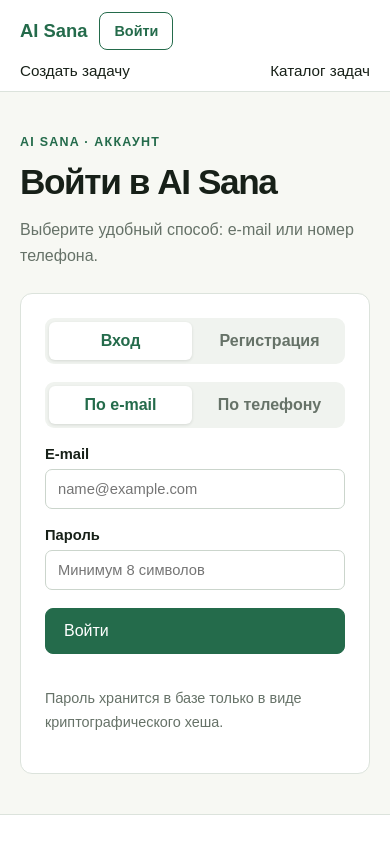
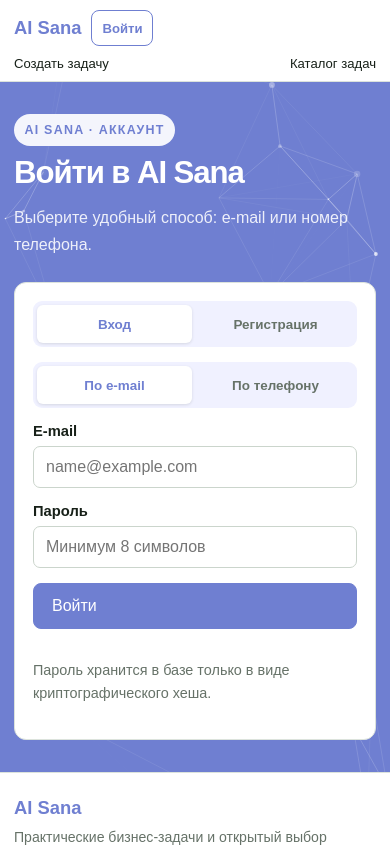
Before and after one commit to BAITC-Hacks/hack-a7c0158c-mba-team, a Next.js app: page /auth in a window 390 px wide. Shown: the top 847 px of the page. Built offline with nearby package versions, Linux system fonts and the light colour scheme.

Commit message:
feat: add particle theme and mobile layout

```diff
--- a/package.json
+++ b/package.json
@@ -10,6 +10,7 @@
   "dependencies": {
     "better-sqlite3": "^11.10.0",
     "next": "^16.0.0",
+    "particles.js": "^2.0.0",
     "react": "^19.2.0",
     "react-dom": "^19.2.0"
   },
--- a/src/app/globals.css
+++ b/src/app/globals.css
@@ -2,13 +2,16 @@
   color-scheme: light;
   --ink: #172018;
   --muted: #667268;
-  --paper: #f7f8f3;
-  --accent: #246b4b;
+  --paper: #6f7fd1;
+  --accent: #6f7fd1;
   --line: #dce3dc;
 }
 
 * { box-sizing: border-box; }
-body { display: flex; min-height: 100vh; flex-direction: column; margin: 0; background: var(--paper); color: var(--ink); font-family: Arial, sans-serif; }
+body { position: relative; display: flex; min-height: 100vh; flex-direction: column; margin: 0; background: var(--paper); color: var(--ink); font-family: Arial, sans-serif; }
+.particles-background { position: fixed; z-index: 0; inset: 0; overflow: hidden; background: #6f7fd1; pointer-events: none; }
+.particles-background canvas { display: block; width: 100%; height: 100%; }
+.site-header, .container, .site-footer { position: relative; z-index: 1; }
 a { color: inherit; text-decoration: none; }
 .site-header { min-height: 68px; padding: 0 6vw; display: flex; align-items: center; gap: 24px; border-bottom: 1px solid var(--line); background: #fff; }
 .brand { font-size: 1.15rem; font-weight: 800; color: var(--accent); }
@@ -21,7 +24,8 @@ nav a:hover { color: var(--accent); }
 h1 { max-width: 760px; margin: 10px 0 16px; font-size: clamp(2.2rem, 5vw, 4rem); line-height: 1.08; letter-spacing: -.04em; }
 p { line-height: 1.65; }
 .hero > p:not(.eyebrow) { max-width: 590px; color: var(--muted); font-size: 1.1rem; }
-.eyebrow { margin: 0; color: var(--accent); font-size: .78rem; font-weight: 700; letter-spacing: .1em; text-transform: uppercase; }
+.eyebrow { display: inline-flex; margin: 0; padding: .35rem .65rem; border-radius: 999px; background: rgb(255 255 255 / 92%); color: var(--accent); font-size: .78rem; font-weight: 700; letter-spacing: .1em; text-transform: uppercase; }
+h1 { color: #fff; }
 .actions { display: flex; flex-wrap: wrap; gap: 12px; margin-top: 28px; }
 .button { display: inline-flex; min-height: 46px; align-items: center; padding: 0 18px; border: 1px solid var(--accent); border-radius: 8px; background: var(--accent); color: white; font-weight: 700; }
 .button-secondary { background: transparent; color: var(--accent); }
@@ -30,20 +34,20 @@ p { line-height: 1.65; }
 .form-card { display: grid; gap: 18px; max-width: 680px; padding: 24px; border: 1px solid var(--line); border-radius: 12px; background: #fff; }
 .form-card label { display: grid; gap: 7px; font-size: .92rem; font-weight: 700; }
 .form-card input, .form-card textarea { width: 100%; padding: 11px 12px; border: 1px solid #cbd5cc; border-radius: 7px; color: var(--ink); font: inherit; font-weight: 400; }
-.form-card input:focus, .form-card textarea:focus { outline: 2px solid #84ae96; outline-offset: 1px; }
+.form-card input:focus, .form-card textarea:focus { outline: 2px solid rgb(111 127 209 / 40%); outline-offset: 1px; }
 .form-error { margin: 0; color: #a42727; }
-.success-message { padding: 18px; border-radius: 9px; background: #e4f4e9; color: #1c6039; }
+.success-message { padding: 18px; border-radius: 9px; background: #eef0ff; color: #4656ad; }
 .proposal-list { display: grid; gap: 16px; }
 .proposal-card { padding: 22px; border: 1px solid var(--line); border-radius: 12px; background: #fff; }
 .proposal-card h2 { margin: 0; font-size: 1.2rem; }
 .proposal-heading { display: flex; align-items: center; justify-content: space-between; gap: 12px; }
 .status-pill { padding: 5px 10px; border-radius: 999px; background: #eef0ed; color: #58645a; font-size: .8rem; white-space: nowrap; }
-.status-selected { background: #e4f4e9; color: #1c6039; }
+.status-selected { background: #eef0ff; color: #4656ad; }
 .status-rejected { background: #f9e8e6; color: #8b3028; }
 .text-link { color: var(--accent); font-weight: 700; text-decoration: underline; text-underline-offset: 3px; }
 
 .catalog-page h1 { margin-bottom: 10px; }
-.catalog-intro { max-width: 760px; margin: 0 0 28px; color: var(--muted); }
+.catalog-intro { max-width: 760px; margin: 0 0 28px; color: rgb(255 255 255 / 88%); }
 .catalog-toolbar { display: flex; flex-wrap: wrap; align-items: end; gap: 14px; margin: 24px 0; padding: 16px; border: 1px solid var(--line); border-radius: 12px; background: #fff; }
 .filter-control { display: grid; gap: 6px; min-width: 170px; color: var(--muted); font-size: .82rem; font-weight: 700; }
 .filter-control select { min-height: 42px; padding: 0 32px 0 10px; border: 1px solid var(--line); border-radius: 7px; background: white; color: var(--ink); font: inherit; }
@@ -56,7 +60,7 @@ p { line-height: 1.65; }
 .readiness-badge { flex: 0 0 auto; padding: 5px 9px; border-radius: 999px; font-size: .75rem; font-weight: 700; }
 .readiness-draft { background: #f1f2ed; color: #566052; }
 .readiness-working { background: #fff2d7; color: #805600; }
-.readiness-ready { background: #e2f2e8; color: #246b4b; }
+.readiness-ready { background: #eef0ff; color: #4656ad; }
 .readiness-priority { background: #e7eaff; color: #3e4d9b; }
 .task-summary { display: -webkit-box; overflow: hidden; margin: 0; color: var(--muted); -webkit-box-orient: vertical; -webkit-line-clamp: 3; }
 .score-row { display: flex; align-items: baseline; gap: 9px; }
@@ -83,23 +87,23 @@ p { line-height: 1.65; }
 .task-flow { max-width: 1040px; margin: 0 auto; }
 .task-page-heading { display: grid; grid-template-columns: minmax(0, 1.2fr) minmax(300px, .8fr); align-items: end; gap: clamp(24px, 5vw, 56px); margin-bottom: 34px; }
 .task-page-copy h1 { max-width: 700px; margin: 10px 0 14px; font-size: clamp(2rem, 4.2vw, 3.2rem); letter-spacing: -.035em; }
-.task-intro { max-width: 640px; margin: 0; color: var(--muted); font-size: 1.05rem; }
+.task-intro { max-width: 640px; margin: 0; color: rgb(255 255 255 / 88%); font-size: 1.05rem; }
 .task-overview { padding: 22px; border: 1px solid var(--line); border-radius: 14px; background: #fff; box-shadow: 0 10px 24px rgb(23 32 24 / 4%); }
 .task-overview-kicker { margin: 0 0 5px; color: var(--accent); font-size: .74rem; font-weight: 800; letter-spacing: .08em; text-transform: uppercase; }
 .task-overview h2 { margin: 0 0 16px; font-size: 1.1rem; }
 .task-overview ol { display: grid; gap: 13px; margin: 0; padding: 0; list-style: none; }
 .task-overview li { display: flex; align-items: flex-start; gap: 11px; }
-.task-overview li > span { display: grid; flex: 0 0 28px; width: 28px; height: 28px; place-items: center; border-radius: 50%; background: #edf4ef; color: var(--accent); font-size: .68rem; font-weight: 800; }
+.task-overview li > span { display: grid; flex: 0 0 28px; width: 28px; height: 28px; place-items: center; border-radius: 50%; background: #eef0ff; color: var(--accent); font-size: .68rem; font-weight: 800; }
 .task-overview li div { display: grid; gap: 2px; padding-top: 2px; }
 .task-overview li strong { font-size: .86rem; }
 .task-overview li small { color: var(--muted); font-size: .78rem; line-height: 1.4; }
 .task-steps { display: grid; grid-template-columns: repeat(4, minmax(0, 1fr)); gap: 12px; margin: 0 0 24px; padding: 0; list-style: none; counter-reset: task-step; }
-.task-steps li { display: flex; align-items: center; gap: 9px; min-width: 0; padding: 0 4px 11px; border: 0; border-bottom: 2px solid var(--line); border-radius: 0; background: transparent; color: var(--muted); font-size: .88rem; counter-increment: task-step; }
+.task-steps li { display: flex; align-items: center; gap: 9px; min-width: 0; padding: 0 4px 11px; border: 0; border-bottom: 2px solid rgb(255 255 255 / 35%); border-radius: 0; background: transparent; color: rgb(255 255 255 / 76%); font-size: .88rem; counter-increment: task-step; }
 .task-steps li::before { display: grid; flex: 0 0 27px; width: 27px; height: 27px; place-items: center; border: 1px solid #cbd5cc; border-radius: 50%; background: #fff; color: var(--muted); content: counter(task-step); font-size: .78rem; font-weight: 700; }
 .task-steps li.is-current { border-color: var(--accent); color: var(--ink); font-weight: 700; }
 .task-steps li.is-current::before { border-color: var(--accent); background: var(--accent); color: #fff; }
-.task-steps li.is-done { border-color: #a7c8b3; color: var(--accent); }
-.task-steps li.is-done::before { border-color: #a7c8b3; background: #e7f3eb; color: var(--accent); content: "✓"; }
+.task-steps li.is-done { border-color: rgb(255 255 255 / 60%); color: #fff; }
+.task-steps li.is-done::before { border-color: #fff; background: #eef0ff; color: #4656ad; content: "✓"; }
 .task-panel { display: grid; gap: 20px; padding: clamp(20px, 4vw, 32px); border: 1px solid var(--line); border-radius: 16px; background: #fff; box-shadow: 0 12px 30px rgb(23 32 24 / 5%); }
 .task-panel h2 { margin: 0; font-size: 1.35rem; }
 .task-panel > p { margin: -8px 0 0; }
@@ -107,7 +111,7 @@ p { line-height: 1.65; }
 .task-panel-copy { margin-top: 8px !important; }
 .task-panel-heading { display: flex; align-items: flex-start; justify-content: space-between; gap: 16px; }
 .task-panel-heading p { margin: 8px 0 0; }
-.task-callout { display: grid; gap: 4px; padding: 14px 16px; border-left: 3px solid var(--accent); border-radius: 0 8px 8px 0; background: #f1f6f2; }
+.task-callout { display: grid; gap: 4px; padding: 14px 16px; border-left: 3px solid var(--accent); border-radius: 0 8px 8px 0; background: #f0f1ff; }
 .task-callout strong { font-size: .93rem; }
 .task-callout span { color: var(--muted); font-size: .88rem; line-height: 1.5; }
 .task-sections { display: grid; gap: 24px; }
@@ -120,13 +124,13 @@ p { line-height: 1.65; }
 .task-field small { color: var(--muted); }
 .task-field input, .task-field textarea, .task-field select { width: 100%; padding: 12px 13px; border: 1px solid #cbd5cc; border-radius: 8px; background: #fff; color: var(--ink); font: inherit; line-height: 1.45; }
 .task-field textarea { resize: vertical; }
-.task-field input:focus, .task-field textarea:focus, .task-field select:focus { outline: 3px solid rgb(36 107 75 / 16%); border-color: var(--accent); }
+.task-field input:focus, .task-field textarea:focus, .task-field select:focus { outline: 3px solid rgb(111 127 209 / 20%); border-color: var(--accent); }
 .task-field-grid { display: grid; grid-template-columns: repeat(2, minmax(0, 1fr)); gap: 18px; }
 .task-field-short { max-width: 380px; }
 .task-actions { display: flex; flex-wrap: wrap; align-items: center; gap: 10px; }
 button.button { cursor: pointer; font: inherit; }
 button.button:disabled { cursor: wait; opacity: .65; }
-.ai-mode { flex: 0 0 auto; padding: 6px 10px; border-radius: 999px; background: #e7f3eb; color: var(--accent); font-size: .8rem; font-weight: 700; }
+.ai-mode { flex: 0 0 auto; padding: 6px 10px; border-radius: 999px; background: #eef0ff; color: #4656ad; font-size: .8rem; font-weight: 700; }
 .ai-mode-fallback { background: #fff4d6; color: #76550a; }
 .task-notice { margin: 0 !important; padding: 12px 14px; border-radius: 8px; background: #fff8e8; color: #72530c; font-size: .92rem; }
 .task-error { margin: 0 0 16px; padding: 12px 14px; border: 1px solid #e7b8b8; border-radius: 8px; background: #fff2f2; color: #8d2424; }
@@ -135,17 +139,17 @@ button.button:disabled { cursor: wait; opacity: .65; }
 .task-ai-details pre { max-height: 260px; overflow: auto; padding: 12px; border-radius: 8px; background: #f3f5f2; color: var(--ink); font-size: .78rem; white-space: pre-wrap; overflow-wrap: anywhere; }
 .task-success { justify-items: start; }
 .task-success > p { margin: 0; }
-.task-success-mark { display: grid; width: 42px; height: 42px; place-items: center; border-radius: 50%; background: #e3f2e8; color: var(--accent); font-size: 1.4rem; font-weight: 800; }
+.task-success-mark { display: grid; width: 42px; height: 42px; place-items: center; border-radius: 50%; background: #eef0ff; color: #4656ad; font-size: 1.4rem; font-weight: 800; }
 
 .auth-page { max-width: 560px; margin: 0 auto; }
-.auth-intro { margin: 0 0 24px; color: var(--muted); }
+.auth-intro { margin: 0 0 24px; color: rgb(255 255 255 / 88%); }
 .auth-card { display: grid; gap: 18px; padding: 24px; border: 1px solid var(--line); border-radius: 12px; background: #fff; }
-.auth-tabs { display: flex; gap: 6px; padding: 4px; border-radius: 9px; background: #f0f3ef; }
+.auth-tabs { display: flex; gap: 6px; padding: 4px; border-radius: 9px; background: #f0f1ff; }
 .auth-tabs button { flex: 1; min-height: 38px; border: 0; border-radius: 6px; background: transparent; color: var(--muted); font: inherit; font-weight: 700; cursor: pointer; }
 .auth-tabs button.is-active { background: #fff; color: var(--accent); box-shadow: 0 1px 3px rgb(23 32 24 / 12%); }
 .auth-field { display: grid; gap: 7px; font-size: .92rem; font-weight: 700; }
 .auth-field input { width: 100%; padding: 11px 12px; border: 1px solid #cbd5cc; border-radius: 7px; color: var(--ink); font: inherit; font-weight: 400; }
-.auth-field input:focus { outline: 2px solid #84ae96; outline-offset: 1px; }
+.auth-field input:focus { outline: 2px solid rgb(111 127 209 / 40%); outline-offset: 1px; }
 
 @media (max-width: 640px) {
   .container { padding: 40px 0; }
@@ -155,31 +159,31 @@ button.button:disabled { cursor: wait; opacity: .65; }
 .home-page { width: min(100%, 1040px); margin: 0 auto; }
 .home-hero { max-width: 900px; margin: 0 auto; padding: 24px 0 56px; text-align: center; }
 .home-hero h1 { max-width: 840px; margin: 14px auto 18px; font-size: clamp(2.35rem, 5.2vw, 4rem); line-height: 1.08; letter-spacing: -.045em; }
-.home-lead { max-width: 730px; margin: 0 auto; color: var(--muted); font-size: 1.1rem; line-height: 1.7; }
+.home-lead { max-width: 730px; margin: 0 auto; color: rgb(255 255 255 / 90%); font-size: 1.1rem; line-height: 1.7; }
 .home-actions { display: grid; grid-template-columns: repeat(2, minmax(0, 1fr)); gap: 16px; max-width: 790px; margin: 34px auto 0; text-align: left; }
 .home-action-card { position: relative; display: grid; min-height: 170px; align-content: center; gap: 8px; padding: 24px 54px 24px 25px; overflow: hidden; border: 1px solid var(--line); border-radius: 14px; background: #fff; box-shadow: 0 10px 25px rgb(23 32 24 / 4%); transition: transform .16s ease, box-shadow .16s ease, border-color .16s ease; }
-.home-action-card:hover { transform: translateY(-3px); border-color: #b8cbbd; box-shadow: 0 15px 30px rgb(23 32 24 / 8%); }
+.home-action-card:hover { transform: translateY(-3px); border-color: #aab4ed; box-shadow: 0 15px 30px rgb(23 32 24 / 8%); }
 .home-action-primary { border-color: var(--accent); background: var(--accent); color: #fff; }
-.home-action-primary:hover { border-color: #1c583d; box-shadow: 0 15px 30px rgb(23 32 24 / 14%); }
+.home-action-primary:hover { border-color: #5667bd; box-shadow: 0 15px 30px rgb(23 32 24 / 14%); }
 .home-action-eyebrow { color: var(--accent); font-size: .76rem; font-weight: 800; letter-spacing: .07em; text-transform: uppercase; }
-.home-action-primary .home-action-eyebrow { color: #d7eadf; }
+.home-action-primary .home-action-eyebrow { color: #e2e5ff; }
 .home-action-title { font-size: 1.2rem; font-weight: 800; }
 .home-action-description { max-width: 290px; color: var(--muted); font-size: .9rem; line-height: 1.5; }
-.home-action-primary .home-action-description { color: #e7f1e9; }
+.home-action-primary .home-action-description { color: #f0f1ff; }
 .home-action-arrow { position: absolute; top: 20px; right: 22px; font-size: 1.4rem; line-height: 1; }
-.home-trust-note { margin: 17px 0 0; color: var(--muted); font-size: .82rem; }
+.home-trust-note { margin: 17px 0 0; color: rgb(255 255 255 / 84%); font-size: .82rem; }
 .home-process { padding: 43px 0 0; border-top: 1px solid var(--line); }
 .home-section-heading { max-width: 700px; margin: 0 auto 24px; text-align: center; }
-.home-section-heading h2 { margin: 9px 0 8px; font-size: clamp(1.55rem, 3vw, 2.1rem); letter-spacing: -.025em; }
-.home-section-heading > p:last-child { margin: 0; color: var(--muted); }
+.home-section-heading h2 { margin: 9px 0 8px; color: #fff; font-size: clamp(1.55rem, 3vw, 2.1rem); letter-spacing: -.025em; }
+.home-section-heading > p:last-child { margin: 0; color: rgb(255 255 255 / 88%); }
 .home-step-grid { display: grid; grid-template-columns: repeat(3, minmax(0, 1fr)); gap: 14px; }
 .home-step-card { min-height: 190px; padding: 21px; border: 1px solid var(--line); border-radius: 12px; background: #fff; }
 .home-step-number { color: var(--accent); font-size: .77rem; font-weight: 800; letter-spacing: .06em; }
 .home-step-card h3 { margin: 13px 0 8px; font-size: 1.05rem; }
 .home-step-card p { margin: 0; color: var(--muted); font-size: .9rem; line-height: 1.6; }
-.home-rating-note { display: flex; align-items: flex-start; gap: 14px; margin: 23px 0 0; padding: 17px 19px; border: 1px solid #d4e2d7; border-radius: 11px; background: #edf4ef; }
-.home-rating-mark { display: grid; flex: 0 0 27px; width: 27px; height: 27px; place-items: center; border-radius: 50%; background: #d8eade; color: var(--accent); font-size: .85rem; font-weight: 800; }
-.home-rating-note p { margin: 0; color: #425248; font-size: .9rem; line-height: 1.55; }
+.home-rating-note { display: flex; align-items: flex-start; gap: 14px; margin: 23px 0 0; padding: 17px 19px; border: 1px solid #dce0ff; border-radius: 11px; background: #f3f4ff; }
+.home-rating-mark { display: grid; flex: 0 0 27px; width: 27px; height: 27px; place-items: center; border-radius: 50%; background: #e2e5ff; color: #4656ad; font-size: .85rem; font-weight: 800; }
+.home-rating-note p { margin: 0; color: #394061; font-size: .9rem; line-height: 1.55; }
 .home-rating-note strong { color: var(--ink); }
 .site-footer { border-top: 1px solid var(--line); background: #fff; }
 .site-footer-inner { width: min(100% - 40px, 960px); margin: 0 auto; padding: 30px 0 18px; }
@@ -212,15 +216,15 @@ main.container > * { animation: page-enter 480ms var(--motion-standard) backward
 .home-action-card, .home-step-card, .task-card, .proposal-card, .task-overview, .task-panel, .auth-card, .form-card, .catalog-toolbar, .catalog-empty {
   transition: transform var(--motion-duration) var(--motion-standard), box-shadow var(--motion-duration) var(--motion-standard), border-color var(--motion-duration) var(--motion-standard);
 }
-.home-action-card:hover, .home-step-card:hover, .task-card:hover, .proposal-card:hover { transform: translateY(-3px); border-color: #b8cbbd; box-shadow: 0 14px 30px rgb(23 32 24 / 8%); }
+.home-action-card:hover, .home-step-card:hover, .task-card:hover, .proposal-card:hover { transform: translateY(-3px); border-color: #aab4ed; box-shadow: 0 14px 30px rgb(23 32 24 / 8%); }
 .button, .auth-link, .auth-tabs button, .task-steps li::before, .text-link, nav a, .site-footer-nav a {
   transition: color var(--motion-duration) var(--motion-standard), background-color var(--motion-duration) var(--motion-standard), border-color var(--motion-duration) var(--motion-standard), box-shadow var(--motion-duration) var(--motion-standard), transform var(--motion-duration) var(--motion-standard);
 }
 .button:hover:not(:disabled), .auth-link:hover { transform: translateY(-2px); box-shadow: 0 7px 16px rgb(23 32 24 / 14%); }
 .button:active:not(:disabled), .auth-link:active { transform: translateY(0) scale(.98); }
-a:focus-visible, button:focus-visible, summary:focus-visible, select:focus-visible, input:focus-visible, textarea:focus-visible { outline: 3px solid rgb(36 107 75 / 35%); outline-offset: 3px; }
+a:focus-visible, button:focus-visible, summary:focus-visible, select:focus-visible, input:focus-visible, textarea:focus-visible { outline: 3px solid rgb(111 127 209 / 50%); outline-offset: 3px; }
 .task-field input, .task-field textarea, .task-field select, .auth-field input, .form-card input, .form-card textarea, .filter-control select { transition: border-color var(--motion-duration) var(--motion-standard), box-shadow var(--motion-duration) var(--motion-standard); }
-.task-field input:focus, .task-field textarea:focus, .task-field select:focus, .auth-field input:focus, .form-card input:focus, .form-card textarea:focus, .filter-control select:focus { box-shadow: 0 0 0 4px rgb(36 107 75 / 9%); }
+.task-field input:focus, .task-field textarea:focus, .task-field select:focus, .auth-field input:focus, .form-card input:focus, .form-card textarea:focus, .filter-control select:focus { box-shadow: 0 0 0 4px rgb(111 127 209 / 14%); }
 .score-track span { transition: width 560ms var(--motion-standard); }
 .score-details ul { animation: page-enter 260ms var(--motion-standard) backwards; transform-origin: top; }
 .auth-tabs button:active { transform: scale(.98); }
@@ -229,6 +233,9 @@ a:focus-visible, button:focus-visible, summary:focus-visible, select:focus-visib
 .task-steps li.is-current::before { animation: step-select 280ms var(--motion-standard) backwards; }
 @keyframes step-select { from { transform: scale(.82); } to { transform: scale(1); } }
 .site-footer { animation-delay: 80ms; }
+.task-page-copy h1, .catalog-page h1, .auth-page h1 { color: #fff; }
+.container > section > .muted, .container > section > p > .text-link { color: rgb(255 255 255 / 88%); }
+.task-steps li.is-current { color: #fff; }
 
 @media (prefers-reduced-motion: reduce) {
   *, *::before, *::after { scroll-behavior: auto !important; animation-duration: .01ms !important; animation-iteration-count: 1 !important; transition-duration: .01ms !important; }
@@ -251,3 +258,46 @@ a:focus-visible, button:focus-visible, summary:focus-visible, select:focus-visib
   .task-steps { grid-template-columns: repeat(2, minmax(0, 1fr)); gap: 12px; }
   .task-steps li { font-size: .8rem; }
 }
+
+@media (max-width: 760px) {
+  .task-page-heading { grid-template-columns: 1fr; gap: 22px; }
+  .home-step-grid { grid-template-columns: repeat(2, minmax(0, 1fr)); }
+  .task-steps { grid-template-columns: repeat(2, minmax(0, 1fr)); }
+}
+
+@media (max-width: 640px) {
+  .home-step-grid { grid-template-columns: 1fr; }
+}
+
+@media (max-width: 480px) {
+  .container { width: min(100% - 28px, 960px); padding: 32px 0; }
+  .site-header { gap: 10px; padding: 10px 14px; }
+  nav { gap: 8px; font-size: .82rem; }
+  .auth-link { min-height: 36px; padding: 0 10px; font-size: .82rem; }
+  main.container h1 { font-size: clamp(1.8rem, 8vw, 2.5rem); letter-spacing: -.035em; }
+  .home-hero { padding: 2px 0 32px; }
+  .container .home-hero h1 { font-size: clamp(1.9rem, 8vw, 2.4rem); }
+  .home-lead { font-size: 1rem; }
+  .home-actions { gap: 11px; margin-top: 24px; }
+  .home-action-card { min-height: 132px; padding: 20px 44px 20px 20px; }
+  .home-action-arrow { top: 17px; right: 17px; }
+  .home-step-grid { grid-template-columns: 1fr; }
+  .home-rating-note { gap: 10px; padding: 14px; }
+  .container .task-page-copy h1 { font-size: clamp(1.7rem, 7vw, 2.2rem); }
+  .task-panel, .auth-card, .form-card, .proposal-card { gap: 15px; padding: 18px; }
+  .task-steps { gap: 9px; margin-bottom: 18px; }
+  .task-steps li { gap: 7px; padding: 0 0 9px; font-size: .76rem; line-height: 1.25; }
+  .task-steps li::before { flex-basis: 25px; width: 25px; height: 25px; }
+  .task-actions > .button, .actions > .button { flex: 1 1 100%; width: 100%; justify-content: center; text-align: center; }
+  .task-card { padding: 15px; }
+  .task-card-heading > div { min-width: 0; }
+  .task-card h2 { font-size: 1.12rem; overflow-wrap: anywhere; }
+  .readiness-badge { max-width: 100px; white-space: normal; text-align: center; }
+  .proposal-heading { align-items: flex-start; flex-direction: column; }
+  .catalog-toolbar { padding: 13px; }
+  .catalog-empty { padding: 22px; }
+  .auth-tabs button { padding: 6px 4px; font-size: .84rem; }
+  .task-field input, .task-field textarea, .task-field select,
+  .auth-field input, .form-card input, .form-card textarea, .filter-control select { font-size: 16px; }
+  .site-footer-inner { width: min(100% - 28px, 960px); padding-top: 24px; }
+}
--- a/src/app/layout.tsx
+++ b/src/app/layout.tsx
@@ -1,6 +1,7 @@
 import type { Metadata } from "next";
 import Link from "next/link";
 import { DemoDataInitializer } from "@/features/demo/DemoDataInitializer";
+import { ParticleBackground } from "@/components/ParticleBackground";
 import "./globals.css";
 
 export const metadata: Metadata = {
@@ -17,6 +18,7 @@ export default function RootLayout({ children }: Readonly<{ children: React.Reac
   return (
     <html lang="ru">
       <body>
+        <ParticleBackground />
         <DemoDataInitializer />
         <header className="site-header">
           <Link className="brand" href="/">AI Sana</Link>
--- /dev/null
+++ b/src/components/ParticleBackground.tsx
@@ -0,0 +1,59 @@
+"use client";
+
+import { useEffect } from "react";
+
+type ParticleInstance = {
+  pJS: { fn: { vendors: { destroypJS: () => void } } };
+};
+
+type ParticleWindow = Window & {
+  particlesJS?: (elementId: string, config: Record<string, unknown>) => void;
+  pJSDom?: ParticleInstance[] | null;
+};
+
+const particleConfig = {
+  particles: {
+    number: { value: 78, density: { enable: true, value_area: 850 } },
+    color: { value: "#ffffff" },
+    shape: { type: "circle" },
+    opacity: { value: 0.85, random: true },
+    size: { value: 4.5, random: true },
+    line_linked: { enable: true, distance: 155, color: "#ffffff", opacity: 0.32, width: 1 },
+    move: { enable: true, speed: 1.2, direction: "none", random: true, straight: false, out_mode: "out" },
+  },
+  interactivity: {
+    detect_on: "canvas",
+    events: { onhover: { enable: false, mode: "repulse" }, onclick: { enable: false, mode: "push" }, resize: true },
+  },
+  retina_detect: true,
+};
+
+export function ParticleBackground() {
+  useEffect(() => {
+    if (window.matchMedia("(prefers-reduced-motion: reduce)").matches) return;
+
+    let cancelled = false;
+    let particleInstance: ParticleInstance | undefined;
+
+    void import("particles.js")
+      .then(() => {
+        if (cancelled) return;
+        const particleWindow = window as ParticleWindow;
+        particleWindow.particlesJS?.("particles-background", particleConfig);
+        particleInstance = particleWindow.pJSDom?.at(-1) ?? undefined;
+      })
+      .catch(() => {
+        // The solid CSS background remains available if the optional effect fails to load.
+      });
+
+    return () => {
+      cancelled = true;
+      if (!particleInstance) return;
+      particleInstance.pJS.fn.vendors.destroypJS();
+      const particleWindow = window as ParticleWindow;
+      particleWindow.pJSDom = [];
+    };
+  }, []);
+
+  return <div id="particles-background" className="particles-background" aria-hidden="true" />;
+}
--- /dev/null
+++ b/src/types/particles-js.d.ts
@@ -0,0 +1 @@
+declare module "particles.js";
```
Also changed, not shown: 1 other file (tests, documents, lock files or other folders).
